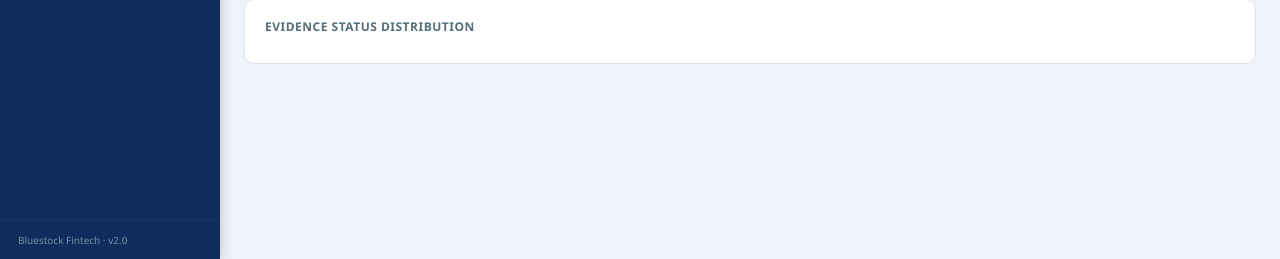
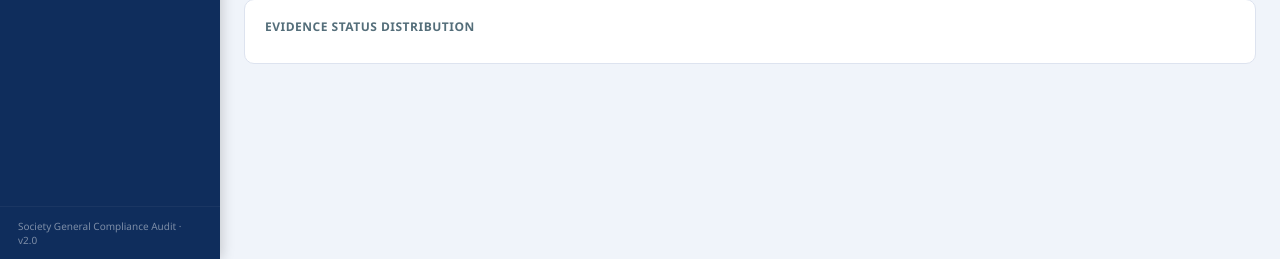
Before and after one commit to sujalsarnobat/Compliance-system, a Flask app: page / in a window 1280 px wide. Shown: the part 541-800 px from the top of the page. Run offline with Flask 3, Linux system fonts and the light colour scheme.

Commit message:
updated the codes into these

```diff
--- a/templates/dashboard.html
+++ b/templates/dashboard.html
@@ -239,7 +239,7 @@ tr:last-child td { border-bottom: none; }
       <span class="icon">🎯</span> Self-Evaluation
     </div>
   </nav>
-  <div class="sidebar-footer">Bluestock Fintech · v2.0</div>
+  <div class="sidebar-footer">Society General Compliance Audit · v2.0</div>
 </aside>
 
 <!-- ─── Main ─────────────────────────────────── -->
```
Also changed, not shown: 1 other file.
